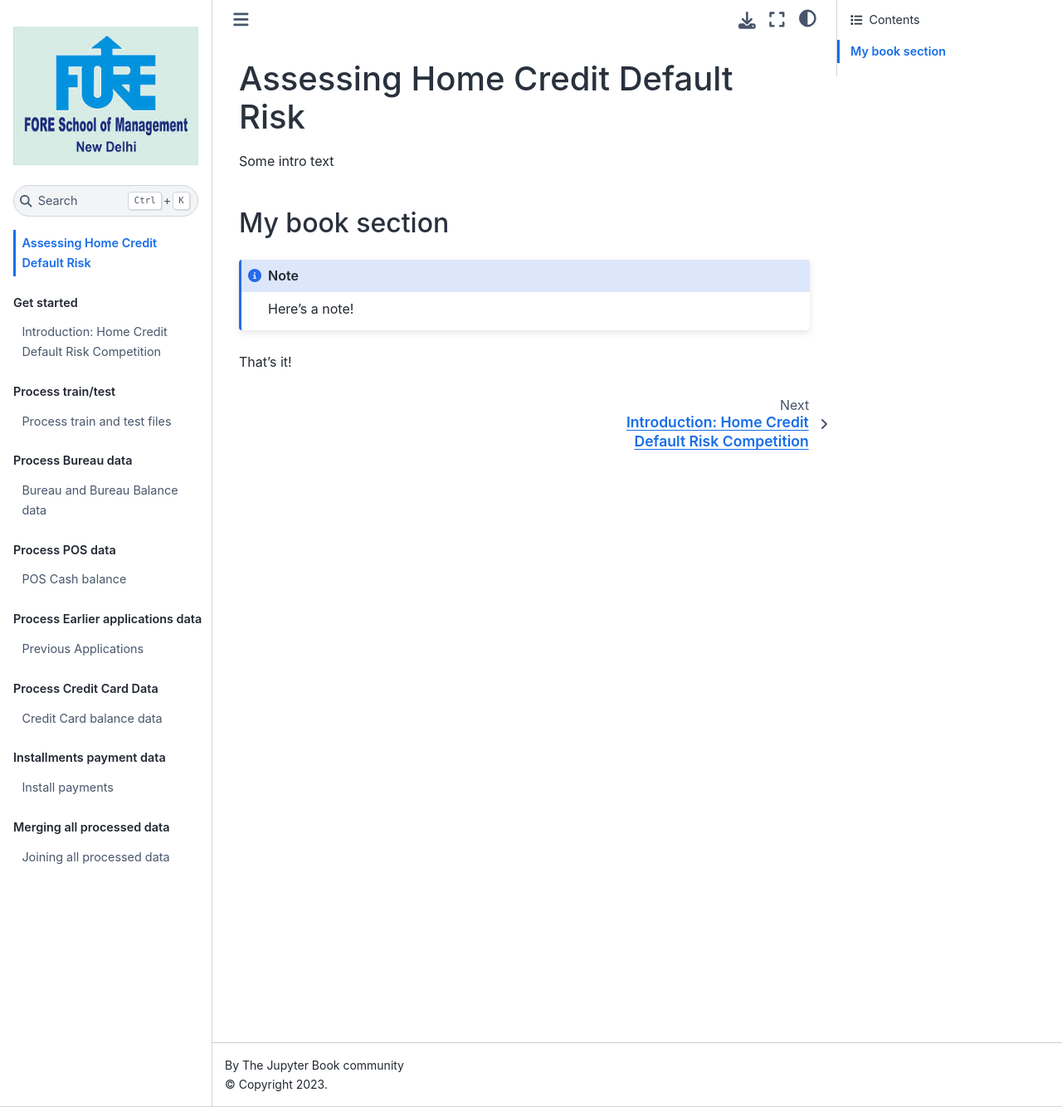
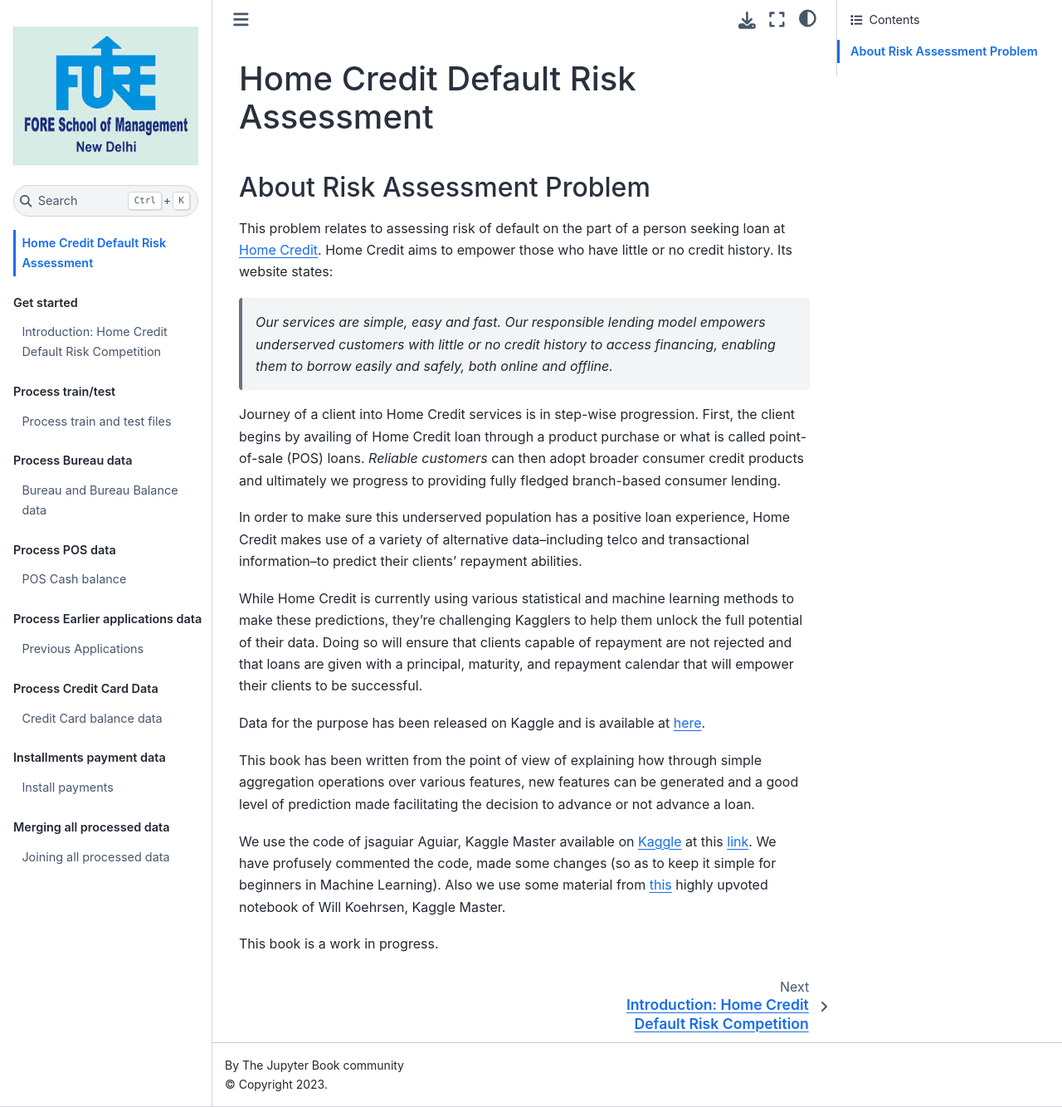
Before and after one commit to harnalashok/credit_risk, a Jupyter Book: the page built from landing-page.md, in a window 1280 px wide and 1334 px high. Shown: the whole window at 83% size. Built offline with Jupyter Book 1.0.4 settings and Sphinx 7.4.7 and the Sphinx Book theme 1.1.4, drawn with Linux system fonts in a browser that asks for light colours.

Commit message:
Update landing-page.md

````diff
--- a/landing-page.md
+++ b/landing-page.md
@@ -1,11 +1,19 @@
-# Assessing Home Credit Default Risk
+# Home Credit Default Risk Assessment
 
-Some intro text
+## About Risk Assessment Problem
+This problem relates to assessing risk of default on the part of a person seeking loan at [Home Credit](https://www.homecredit.net/). Home Credit aims to empower those who have little or no credit history. Its website states:
+> *Our services are simple, easy and fast. Our responsible lending model empowers underserved customers with little or no credit history to access financing, enabling them to borrow easily and safely, both online and offline.*
 
-## My book section
+Journey of a client into Home Credit services is in step-wise progression. First, the client begins by availing of Home Credit loan through a product purchase or what is called point-of-sale (POS) loans. *Reliable customers* can then adopt broader consumer credit products and ultimately we progress to providing fully fledged branch-based consumer lending.
 
-```{note}
-Here's a note!
-```
+In order to make sure this underserved population has a positive loan experience, Home Credit makes use of a variety of alternative data--including telco and transactional information--to predict their clients' repayment abilities.
 
-That's it!
+While Home Credit is currently using various statistical and machine learning methods to make these predictions, they're challenging Kagglers to help them unlock the full potential of their data. Doing so will ensure that clients capable of repayment are not rejected and that loans are given with a principal, maturity, and repayment calendar that will empower their clients to be successful.
+
+Data for the purpose has been released on Kaggle and is available at [here](https://www.kaggle.com/c/home-credit-default-risk/data).
+
+This book has been written from the point of view of explaining how through simple aggregation operations over various features, new features can be generated and a good level of prediction made facilitating the decision to advance or not advance a loan.
+
+We use the code of jsaguiar Aguiar, Kaggle Master available on [Kaggle](https://www.kaggle.com/) at this [link](https://www.kaggle.com/jsaguiar/lightgbm-with-simple-features). We have profusely commented the code, made some changes (so as to keep it simple for beginners in Machine Learning). Also we use some material from [this](https://www.kaggle.com/willkoehrsen/start-here-a-gentle-introduction) highly upvoted notebook of Will Koehrsen, Kaggle Master.
+
+This book is a work in progress.
````
